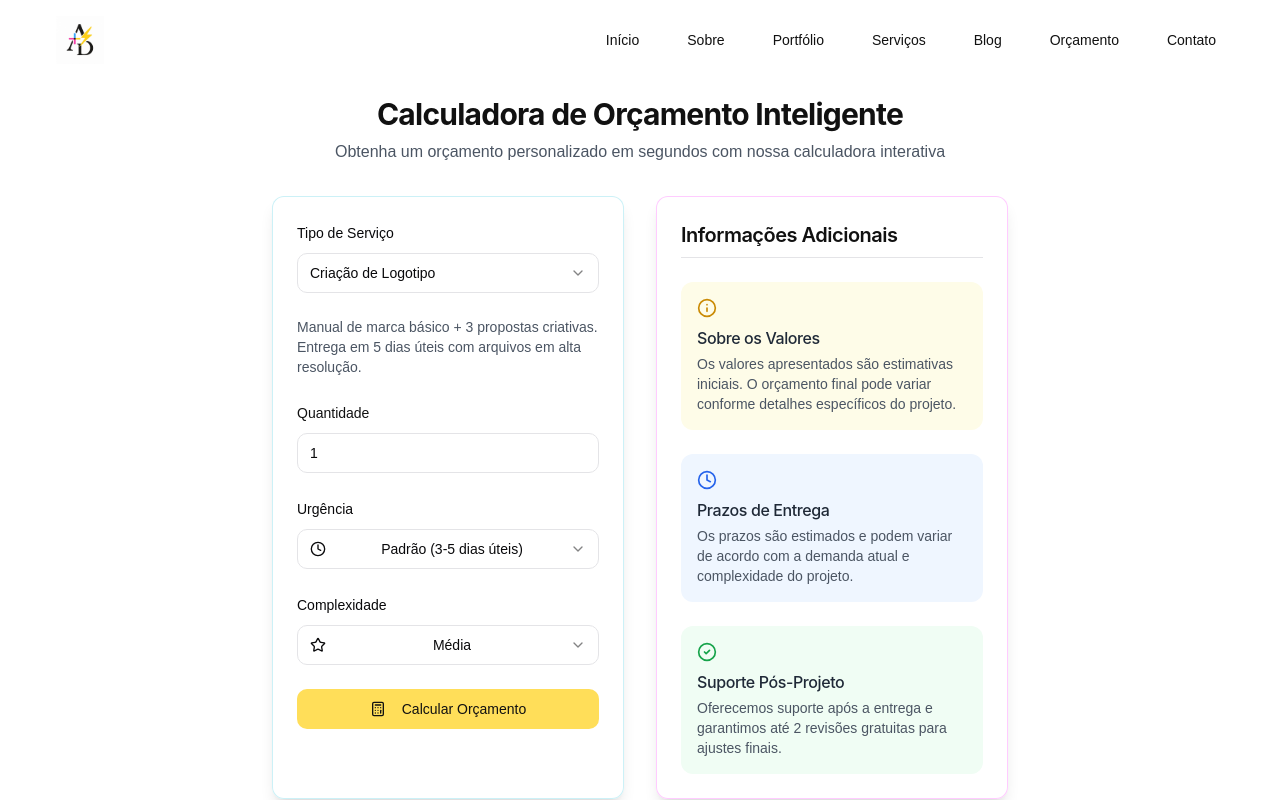
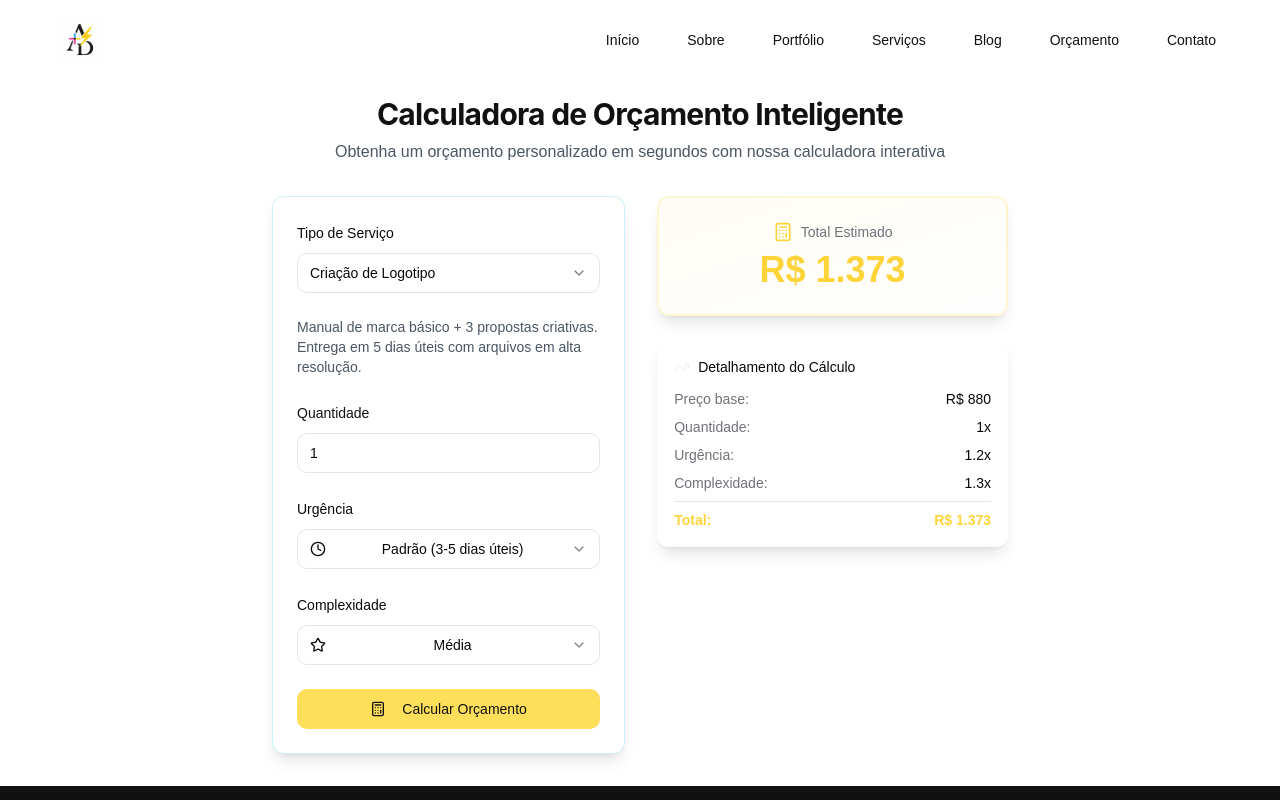
Before and after one commit to layla-ventilari/creative-identity-portfolio, a React (Vite) app: page /orcamento in a window 1280 px wide. Shown: the top 800 px of the page. Built offline with nearby package versions, Linux system fonts and the light colour scheme; a web font is replaced by a local one.

Commit message:
feat: Implement real-time budget total display

```diff
--- a/src/components/BudgetForm.tsx
+++ b/src/components/BudgetForm.tsx
@@ -1,5 +1,5 @@
 
-import { useState } from 'react';
+import { useState, useEffect } from 'react';
 import { useForm } from 'react-hook-form';
 import { zodResolver } from '@hookform/resolvers/zod';
 import * as z from 'zod';
@@ -11,7 +11,7 @@ import { Button } from '@/components/ui/button';
 import { ServiceSelect } from './budget/ServiceSelect';
 import { UrgencySelect } from './budget/UrgencySelect';
 import { ComplexitySelect } from './budget/ComplexitySelect';
-import { BudgetSummary } from './budget/BudgetSummary';
+import { BudgetDisplay } from './budget/BudgetDisplay';
 import { SERVICES, URGENCY_FACTORS, COMPLEXITY_FACTORS } from '@/constants/budgetServices';
 import { calculateBudget } from '@/utils/budgetCalculations';
 import type { FormValues } from '@/types/budget';
@@ -48,6 +48,10 @@ const BudgetForm = () => {
       service: 'logotipo'
     },
   });
+
+  // Watch form values for real-time calculation
+  const watchedValues = form.watch();
+  const isFormComplete = watchedValues.service && watchedValues.quantity && watchedValues.urgency && watchedValues.complexity;
 
   const handleServiceChange = (value: string) => {
     setServiceDescription(SERVICES[value as keyof typeof SERVICES].description);
@@ -114,11 +118,11 @@ const BudgetForm = () => {
           </Form>
         </div>
 
-        <div className="glass-card p-6 md:w-1/2 border-magenta/20">
-          <h3 className="text-xl font-semibold mb-6 text-accent2 border-b pb-2">
-            Informações Adicionais
-          </h3>
-          <BudgetSummary />
+        <div className="md:w-1/2">
+          <BudgetDisplay
+            formData={watchedValues}
+            isComplete={!!isFormComplete}
+          />
         </div>
       </div>
     </div>
--- /dev/null
+++ b/src/components/budget/BudgetDisplay.tsx
@@ -0,0 +1,132 @@
+import { useState, useEffect } from 'react';
+import { Calculator, TrendingUp } from 'lucide-react';
+import { SERVICES, URGENCY_FACTORS, COMPLEXITY_FACTORS } from '@/constants/budgetServices';
+import { calculateBudget } from '@/utils/budgetCalculations';
+import type { FormValues } from '@/types/budget';
+
+type BudgetDisplayProps = {
+  formData: Partial<FormValues>;
+  isComplete: boolean;
+};
+
+export const BudgetDisplay = ({ formData, isComplete }: BudgetDisplayProps) => {
+  const [displayValue, setDisplayValue] = useState<number>(0);
+  const [animating, setAnimating] = useState(false);
+
+  useEffect(() => {
+    if (isComplete && formData.service && formData.quantity && formData.urgency && formData.complexity) {
+      const newValue = calculateBudget(formData as FormValues);
+
+      if (newValue !== displayValue) {
+        setAnimating(true);
+        setTimeout(() => {
+          setDisplayValue(newValue);
+          setAnimating(false);
+        }, 150);
+      }
+    } else {
+      setDisplayValue(0);
+    }
+  }, [formData, isComplete]);
+
+  const getBreakdown = () => {
+    if (!isComplete || !formData.service || !formData.quantity || !formData.urgency || !formData.complexity) {
+      return null;
+    }
+
+    const service = SERVICES[formData.service as keyof typeof SERVICES];
+    const urgencyFactor = URGENCY_FACTORS[formData.urgency as keyof typeof URGENCY_FACTORS];
+    const complexityFactor = COMPLEXITY_FACTORS[formData.complexity as keyof typeof COMPLEXITY_FACTORS];
+
+    let quantityFactor = 1;
+    if (formData.quantity >= 5) quantityFactor = 0.8;
+    else if (formData.quantity >= 3) quantityFactor = 0.9;
+
+    return {
+      basePrice: service.basePrice,
+      quantity: formData.quantity,
+      urgencyLabel: urgencyFactor.label,
+      urgencyFactor: urgencyFactor.factor,
+      complexityLabel: complexityFactor.label,
+      complexityFactor: complexityFactor.factor,
+      quantityFactor,
+      hasQuantityDiscount: quantityFactor < 1
+    };
+  };
+
+  const breakdown = getBreakdown();
+
+  return (
+    <div className="space-y-6">
+      {/* Total Display */}
+      <div className="glass-card p-6 border-2 border-primary/20 bg-gradient-to-br from-primary/5 to-secondary/5">
+        <div className="text-center">
+          <div className="flex items-center justify-center gap-2 mb-2">
+            <Calculator className="h-5 w-5 text-primary" />
+            <span className="text-sm font-medium text-muted-foreground">Total Estimado</span>
+          </div>
+
+          <div className={`text-4xl font-bold text-primary transition-all duration-300 ${animating ? 'scale-110' : 'scale-100'}`}>
+            {displayValue > 0 ? (
+              `R$ ${displayValue.toLocaleString('pt-BR')}`
+            ) : (
+              <span className="text-muted-foreground">R$ 0</span>
+            )}
+          </div>
+
+          {!isComplete && (
+            <p className="text-sm text-muted-foreground mt-2">
+              Preencha todos os campos para ver o orçamento
+            </p>
+          )}
+        </div>
+      </div>
+
+      {/* Breakdown Display */}
+      {breakdown && displayValue > 0 && (
+        <div className="glass-card p-4 border border-secondary/20">
+          <div className="flex items-center gap-2 mb-3">
+            <TrendingUp className="h-4 w-4 text-secondary" />
+            <span className="text-sm font-medium text-foreground">Detalhamento do Cálculo</span>
+          </div>
+
+          <div className="space-y-2 text-sm">
+            <div className="flex justify-between">
+              <span className="text-muted-foreground">Preço base:</span>
+              <span className="font-medium">R$ {breakdown.basePrice.toLocaleString('pt-BR')}</span>
+            </div>
+
+            <div className="flex justify-between">
+              <span className="text-muted-foreground">Quantidade:</span>
+              <span className="font-medium">{breakdown.quantity}x</span>
+            </div>
+
+            <div className="flex justify-between">
+              <span className="text-muted-foreground">Urgência:</span>
+              <span className="font-medium">{breakdown.urgencyFactor}x</span>
+            </div>
+
+            <div className="flex justify-between">
+              <span className="text-muted-foreground">Complexidade:</span>
+              <span className="font-medium">{breakdown.complexityFactor}x</span>
+            </div>
+
+            {breakdown.hasQuantityDiscount && (
+              <div className="flex justify-between text-green-600">
+                <span>Desconto por quantidade:</span>
+                <span className="font-medium">{Math.round((1 - breakdown.quantityFactor) * 100)}% OFF</span>
+              </div>
+            )}
+
+            <div className="border-t pt-2 mt-2">
+              <div className="flex justify-between font-semibold text-primary">
+                <span>Total:</span>
+                <span>R$ {displayValue.toLocaleString('pt-BR')}</span>
+              </div>
+            </div>
+          </div>
+        </div>
+      )}
+    </div>
+  );
+};
```
